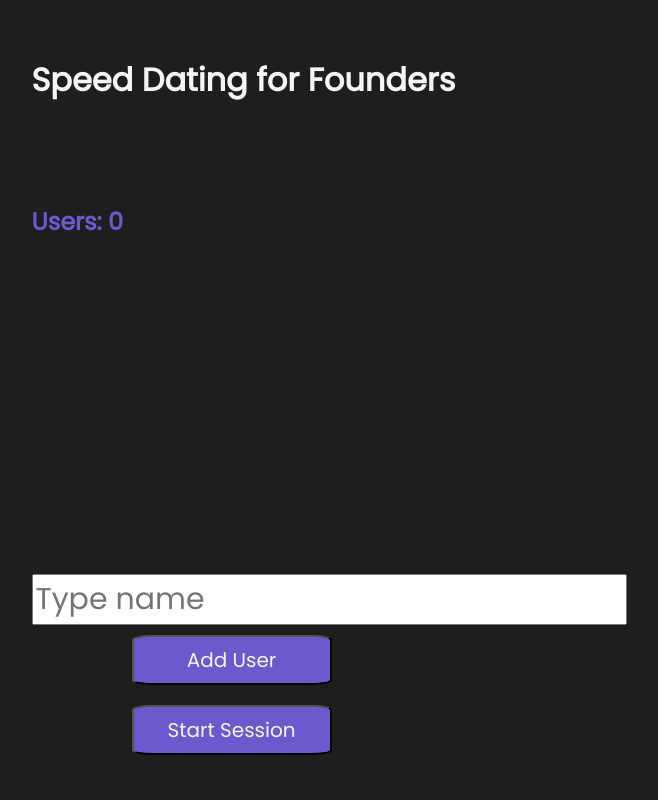
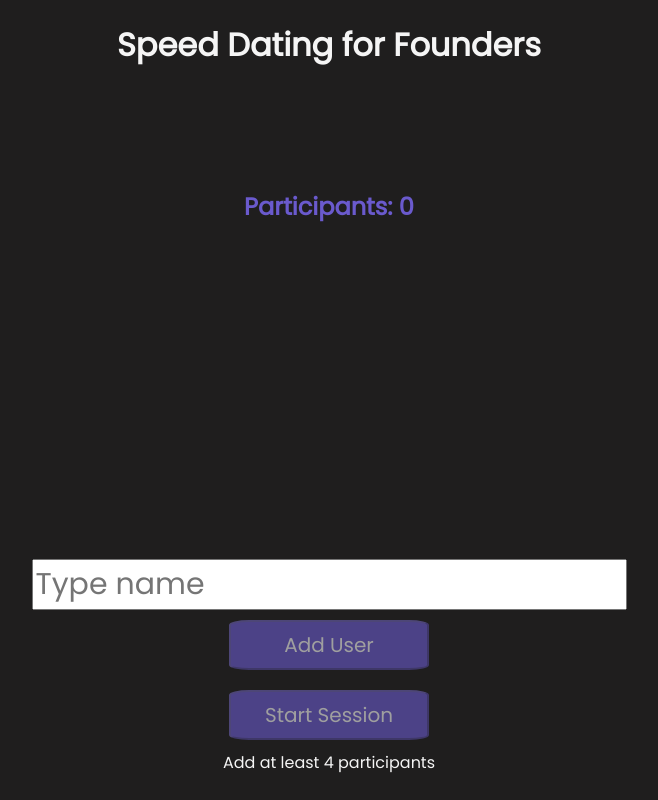
Before and after one commit to Gilchus/speed-dating-react, a React (Create React App) app: page / in a window 1280 px wide. Shown: the whole page, without its empty margins (311-969 px from the left). Built offline with nearby package versions, Linux system fonts and the light colour scheme.

Commit message:
Improved ux

```diff
--- a/src/App.css
+++ b/src/App.css
@@ -1,13 +1,15 @@
 body {
   font-family: "Poppins", sans-serif;
   background-color: rgb(31, 30, 30);
-  display: table-cell;
-  vertical-align: middle;
+}
+
+.App {
+  display: flex;
+  flex-direction: column;
+  align-items: center;
 }
 
 html {
-  display: table;
-  margin: auto;
   background-color: rgb(31, 30, 30);
 }
 
@@ -43,6 +45,18 @@ h1 {
   margin: 10px;
 }
 
+.Content {
+  display: flex;
+  flex-direction: column;
+  align-items: center;
+}
+
+.Form {
+  display: flex;
+  flex-direction: column;
+  align-items: center;
+}
+
 button {
   color: whitesmoke;
   background-color: slateblue;
@@ -50,15 +64,24 @@ button {
   width: 200px;
   font-size: 20px;
   font-family: "Poppins", sans-serif;
-  margin: 10px;
-  margin-left: 100px;
+  margin-top: 10px;
+  margin-bottom: 10px;
   transition: background-color, 0.2s;
   border-radius: 10%;
 }
 
-button:hover {
+button:hover:not(:disabled) {
   background-color: rgb(72, 63, 131);
   transform: translateY(-5px);
+}
+
+button:disabled {
+  opacity: 0.6;
+}
+
+.MinParticipantsHint {
+  text-align: center;
+  margin-top: 0;
 }
 
 input {
--- a/src/App.js
+++ b/src/App.js
@@ -111,10 +111,10 @@ function App() {
         <p className="InputError">{inputErrorText}</p>
       ) : null;
     content = (
-      <div>
-        <h2 className="UserCounter">Users: {users.length}</h2>
+      <div className="Content">
+        <h2 className="UserCounter">Participants: {users.length}</h2>
         <UserList users={users} />
-        <form onSubmit={(event)=>{event.preventDefault()
+        <form className="Form" onSubmit={(event)=>{event.preventDefault()
         if (!users.includes(inputText)) {
               users.push(inputText);
               setInputText("");
@@ -135,16 +135,19 @@ function App() {
         <Button
           type="submit"
           text="Add User"
+          disabled={inputText.length == 0}
           onClick={() => {}}
         ></Button>
         </form>
         <Button
           type="button"
           text="Start Session"
+          disabled={users.length < 4}
           onClick={() => {
             setCurrentRound(1);
           }}
         ></Button>
+        {users.length < 4 ? <p className="MinParticipantsHint">Add at least 4 participants</p> : null}
       </div>
     );
   } else {
--- a/src/Button.js
+++ b/src/Button.js
@@ -1,10 +1,10 @@
 import React, { useRef, useState } from "react";
 import "./App.css";
 
-function Button({ text, onClick, type }) {
+function Button({ text, onClick, type, disabled }) {
   return (
     <div className="ButtonContainer">
-      <button onClick={onClick} type={type}>{text}</button>
+      <button onClick={onClick} type={type} disabled={disabled}>{text}</button>
     </div>
   );
 }
```
Also changed, not shown: 1 other file (tests, documents, lock files or other folders).
